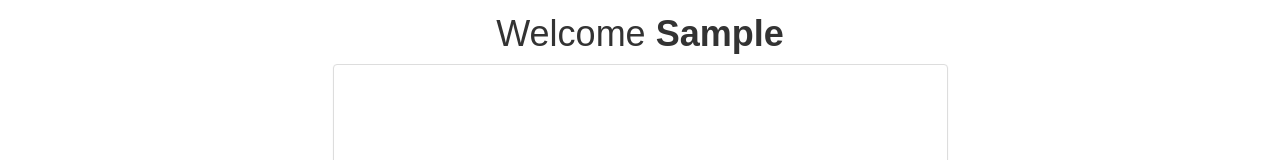
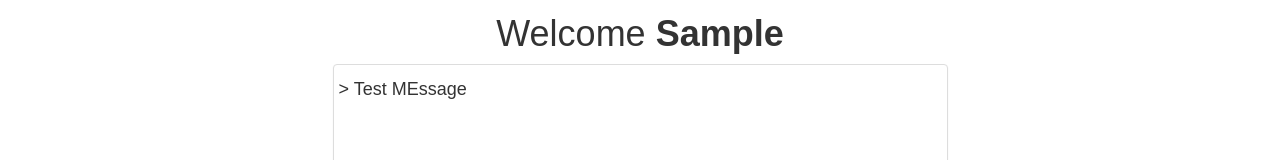
Before and after one commit to c-hering/socket-chat, a React (Create React App) app: page / in a window 1280 px wide. Both pictures are taken after typing "Sample" into the empty fields and a click on the button "Submit". Shown: the part 266-426 px from the top of the page. Built offline with nearby package versions, Linux system fonts and the light colour scheme.

Commit message:
Added message Component

```diff
--- a/src/components/ChatRoom.js
+++ b/src/components/ChatRoom.js
@@ -1,12 +1,13 @@
 import React from 'react';
 import { Panel, Form, FormGroup, FormControl, Col, Row, Button } from 'react-bootstrap';
+import Message from './Message';
 
 export default class ChatRoom extends React.Component {
   constructor(props){
     super(props)
     this.state = {
       value: '',
-      messages: []
+      messages: ["> Test MEssage"]
     }
     this.handleChange = this.handleChange.bind(this)
   }
@@ -18,7 +19,7 @@ export default class ChatRoom extends React.Component {
   }
 
   render(){
-    const messages = this.state.messages.length === 0 ? '' : this.state.messages.map(msg => <h4 style={{float: 'left'}}>{msg}</h4>)
+    const messages = this.state.messages.length === 0 ? '' : this.state.messages.map(msg => <Message messageText={msg} />)
     return(
       <div>
         <Row>
--- /dev/null
+++ b/src/components/Message.js
@@ -0,0 +1,13 @@
+import React from 'react';
+
+export default class Message extends React.Component {
+  render(){
+    return(
+      <div style={{float: 'left', margin: 5, width: '100%', height: 20}}>
+        <h4 style={{float: 'left'}}>
+          {this.props.messageText}
+        </h4>
+      </div>
+    )
+  }
+}
```
